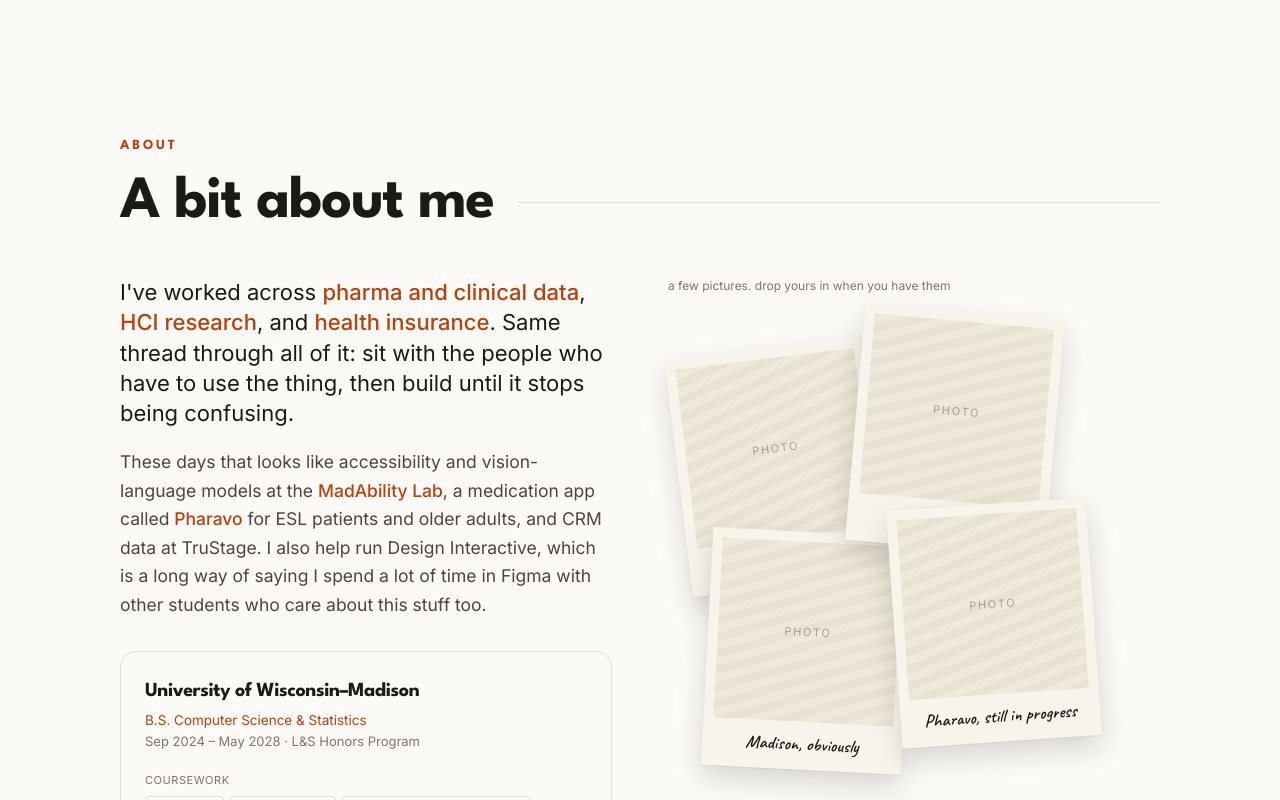
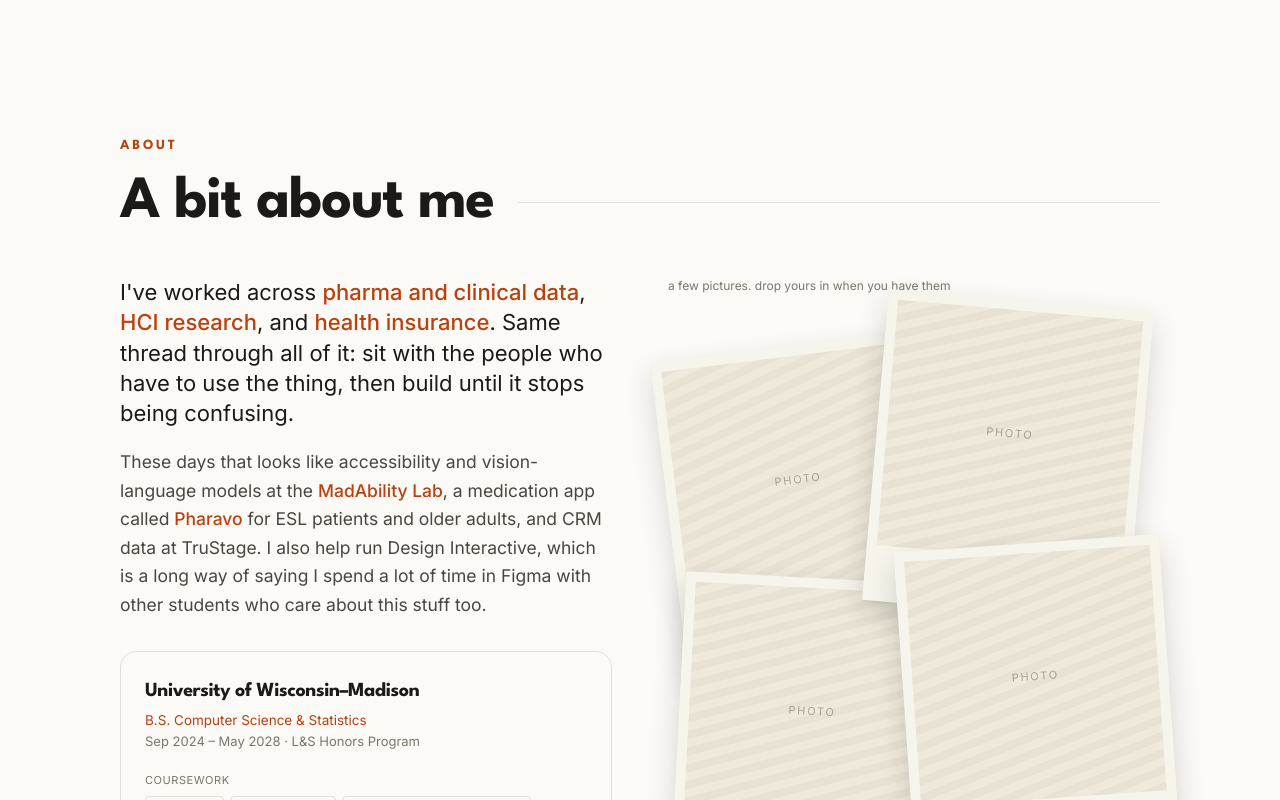
Before and after one commit to spotnuru12/shivani-portfolio, a Next.js app: page / in a window 1280 px wide. Shown: the part 2634-3434 px from the top of the page. Built offline with nearby package versions, Linux system fonts and the light colour scheme; no server answers.

Commit message:
feat: enlarge polaroids and org marks

```diff
--- a/app/globals.css
+++ b/app/globals.css
@@ -375,9 +375,9 @@ section[id] {
 .polaroid-caption {
   font-family: var(--font-caveat), 'Bradley Hand', cursive;
   font-weight: 600;
-  font-size: 18px;
+  font-size: 22px;
   line-height: 1.2;
-  padding: 12px 4px 14px;
+  padding: 14px 6px 16px;
   text-align: center;
 }
 
--- a/components/sections/About.tsx
+++ b/components/sections/About.tsx
@@ -58,7 +58,7 @@ export default function About() {
             <p className="text-[12px] text-muted mb-4">
               a few pictures. drop yours in when you have them
             </p>
-            <div className="relative h-[420px] md:h-[460px]">
+            <div className="relative h-[520px] md:h-[580px]">
               {POLAROIDS.map((shot, i) => (
                 <Polaroid key={shot.id} shot={shot} index={i} />
               ))}
--- a/components/sections/Work.tsx
+++ b/components/sections/Work.tsx
@@ -146,11 +146,11 @@ function TimelineRow({
 
 function Mark({ logo, initials }: { logo?: string; initials: string }) {
   return (
-    <div className="relative h-14 w-14 shrink-0 overflow-hidden rounded-full bg-white ring-1 ring-black/10">
+    <div className="relative h-[72px] w-[72px] shrink-0 overflow-hidden rounded-full bg-white ring-1 ring-black/10">
       {logo ? (
         <Image src={logo} alt="" fill className="object-contain p-1.5" sizes="56px" />
       ) : (
-        <span className="grid h-full w-full place-items-center font-display text-[16px] text-ink">
+        <span className="grid h-full w-full place-items-center font-display text-[18px] text-ink">
           {initials}
         </span>
       )}
--- a/components/ui/Polaroid.tsx
+++ b/components/ui/Polaroid.tsx
@@ -2,10 +2,10 @@ import Image from 'next/image'
 import type { PolaroidShot } from '@/lib/data'
 
 const SPOTS = [
-  { left: '2%', top: '8%', rotate: -7, z: 1 },
-  { left: '38%', top: '0%', rotate: 5, z: 3 },
-  { left: '8%', top: '48%', rotate: 3, z: 2 },
-  { left: '46%', top: '42%', rotate: -4, z: 4 },
+  { left: '0%', top: '6%', rotate: -7, z: 1 },
+  { left: '42%', top: '-2%', rotate: 5, z: 3 },
+  { left: '2%', top: '46%', rotate: 3, z: 2 },
+  { left: '48%', top: '40%', rotate: -4, z: 4 },
 ] as const
 
 export default function Polaroid({
@@ -18,7 +18,7 @@ export default function Polaroid({
   const spot = SPOTS[index % SPOTS.length]
   return (
     <figure
-      className="polaroid absolute w-[46%] max-w-[200px]"
+      className="polaroid absolute w-[54%] max-w-[280px]"
       style={{
         left: spot.left,
         top: spot.top,
@@ -28,7 +28,7 @@ export default function Polaroid({
     >
       <div className="polaroid-photo relative overflow-hidden">
         {shot.src ? (
-          <Image src={shot.src} alt={shot.caption} fill className="object-cover" sizes="200px" />
+          <Image src={shot.src} alt={shot.caption} fill className="object-cover" sizes="280px" />
         ) : (
           <span className="absolute inset-0 grid place-items-center text-[11px] uppercase tracking-[0.16em] text-black/30">
             photo
```
